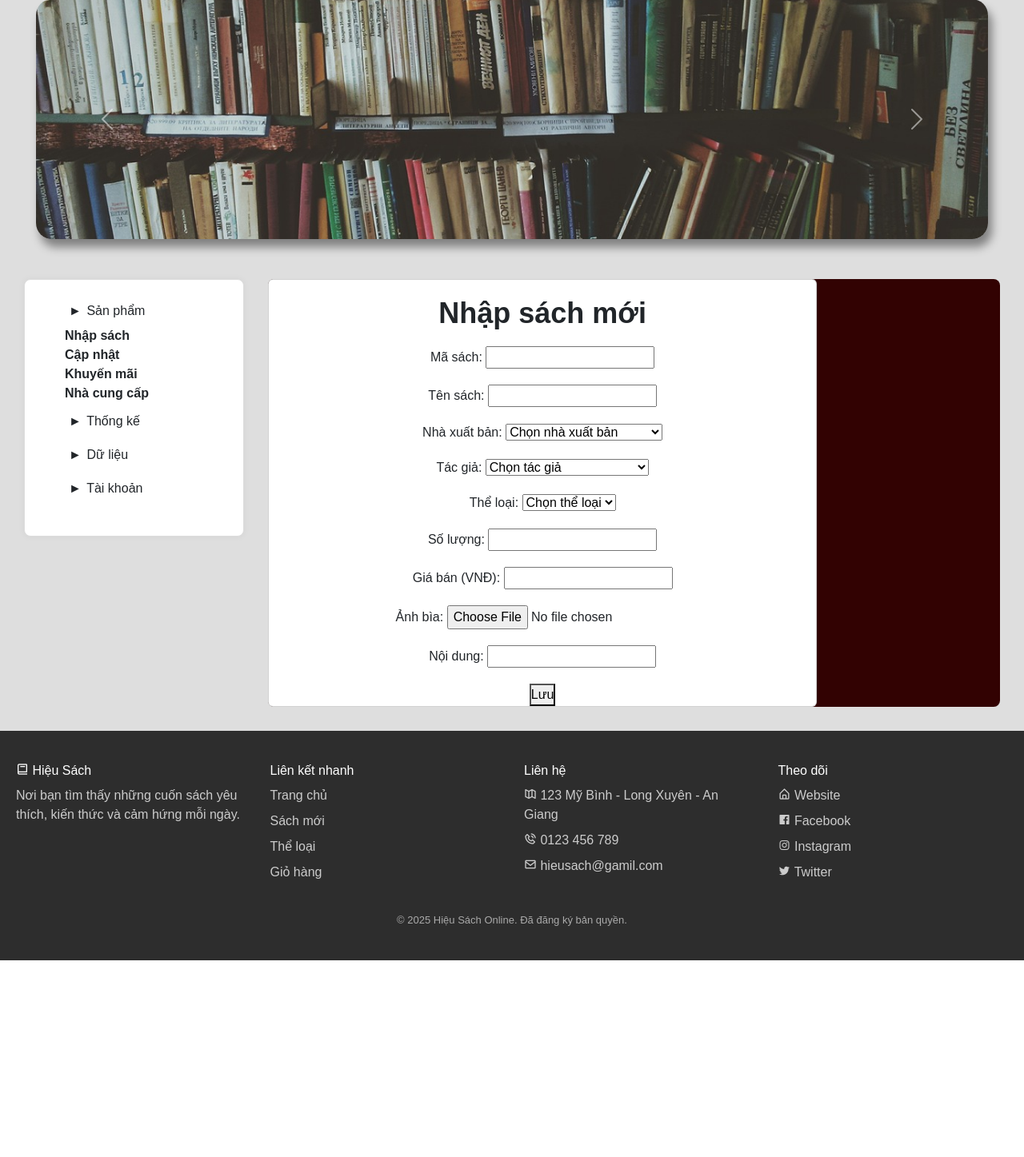
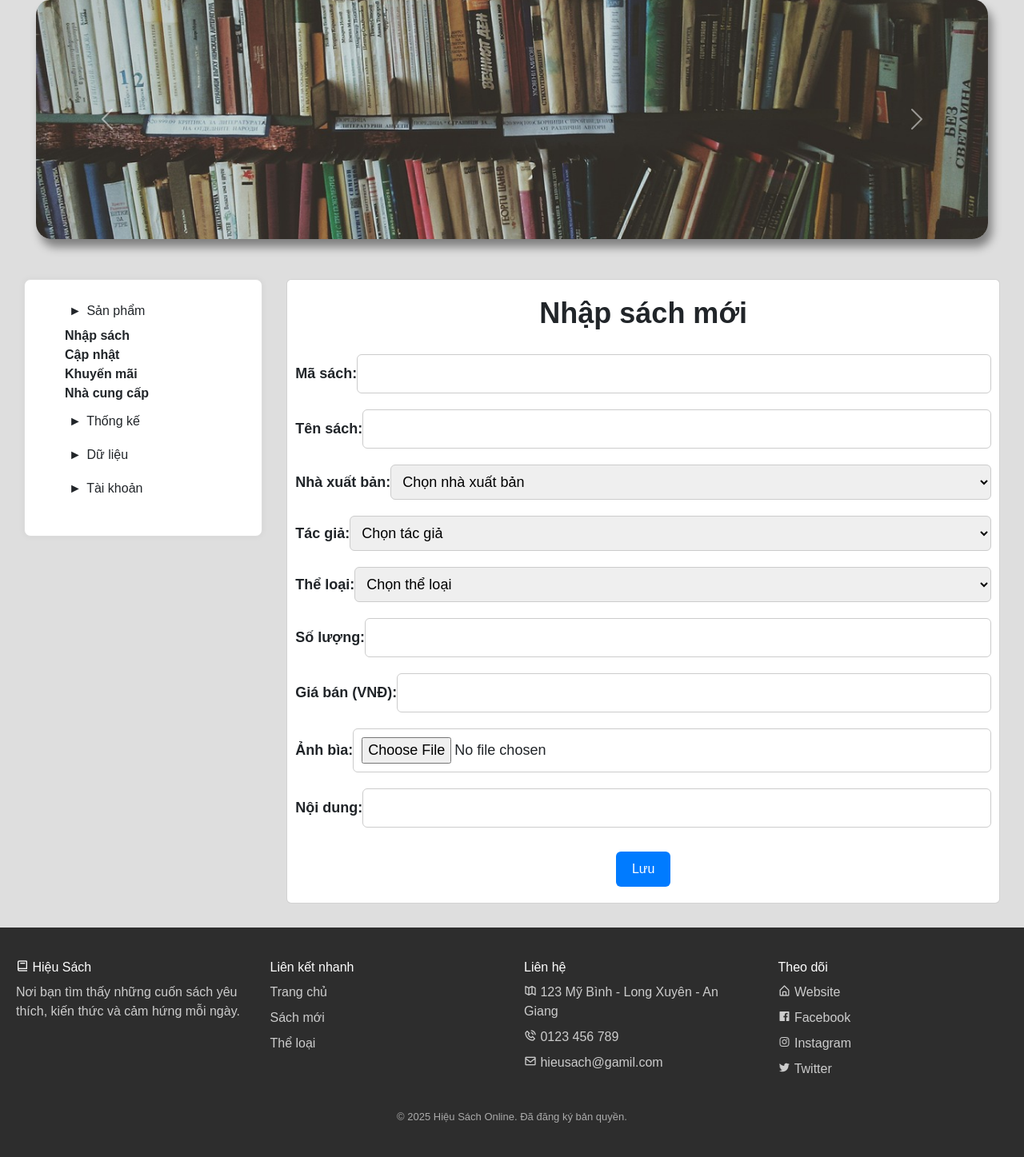
Before and after one commit to nguyenhoangthi2k4/BookStoreManagerment, a PHP site: page / in a window 1280 px wide. Shown: the part 101-1548 px from the top of the page at 80% size. Before the commit the page ends 1302 px from the top, so only its background shows below. Run offline with PHP 8.4, Linux system fonts and the light colour scheme; a user stored in the database is signed in; data comes from the database, SQL or seed files in the repository; some web fonts are replaced.

Commit message:
xong giao dien admin

```diff
--- a/admin/add_book.php
+++ b/admin/add_book.php
@@ -73,7 +73,9 @@
                 <label>Nội dung:
                     <input type="text" name="noidung" required>
                 </label>
-                <button type="submit">Lưu</button>
+                <div class="btn-container">
+                    <button type="submit">Lưu</button>
+                </div>
             </form>
         </div>
     </div>
--- a/admin/backup.php
+++ b/admin/backup.php
@@ -4,8 +4,10 @@
         <h2>Sao lưu dữ liệu</h2>
         <p>Nhấn nút bên dưới để tạo bản sao lưu toàn bộ dữ liệu sách, đơn hàng, người dùng.</p>
         <form class="form-grid" action="admin/process_backup.php" method="post" enctype="multipart/form-data">
-            <button type="submit">Tiến hành sao lưu</button>
-			<div id="result"></div>
+            <div class="btn-container">
+                    <button type="submit">Tiến hành sao lưu</button>
+					<div id="result"></div>
+                </div>
         </form>
 
 		<script>
--- a/admin/restore.php
+++ b/admin/restore.php
@@ -7,8 +7,11 @@
             <lable>Chọn file sao lưu:
                 <input type="file" name="backup_file" accept=".sql" required>
             </lable>
-            <button type="submit">Tiến hành phục hồi</button>
+            <div class="btn-container">
+                <button type="submit">Phục hồi</button>
             <div id="result"></div>
+            </div>
+
         </form>
 
         <script>
--- a/admin/update_book.php
+++ b/admin/update_book.php
@@ -21,7 +21,9 @@
                 <label>Giá gốc:
                     <input type="text" id="giagoc" name="giagoc" required>
                 </label>
-                <button type="submit">Cập nhật</button>
+                <div class="btn-container">
+                    <button type="submit">Cập nhật</button>
+                </div>
             </form>
             <script>
                 function getGiaGoc() {
--- a/page/checkout.php
+++ b/page/checkout.php
@@ -5,6 +5,7 @@
 
     // Kiểm tra giỏ hàng
     if (!isset($_SESSION['products']) || count($_SESSION['products']) == 0) {
+        echo "Giỏ hàng trống!";
         header("Location: ../index.php?status=empty");
         exit;
     }
--- a/page/footer.php
+++ b/page/footer.php
@@ -12,7 +12,6 @@
       <a href="index.php">Trang chủ</a>
       <a href="#">Sách mới</a>
       <a href="#">Thể loại</a>
-      <a href="#">Giỏ hàng</a>
     </div>
 
     <!-- Cột 3 -->
--- a/page/main_manager.php
+++ b/page/main_manager.php
@@ -47,7 +47,7 @@
                     <div class="collapse" id="account-collapse">
                         <ul class="btn-toggle-nav list-unstyled">
                             <li><a href="#" class="link-dark rounded">Thông tin tài khoản </a></li>
-                            <li><a href="index.php?do=logout" class="link-dark rounded">Thoát tài khoản</a></li>
+                            <li><a href="main/logout.php" class="link-dark rounded">Thoát tài khoản</a></li>
                         </ul>
                     </div>
                 </li>
--- a/page/main_user.php
+++ b/page/main_user.php
@@ -138,8 +138,8 @@
             ?>
         </div>
 
-        <div class="right">
-            <h3>🛒 Giỏ hàng</h3>
+        <div class="right" >
+            <h3 id="cart">🛒 Giỏ hàng</h3>
             <ul>
                 <?php
                     $total = 0;
@@ -155,7 +155,7 @@
             <hr />
             <strong>Tổng cũ: <?= number_format($total, 0, ',', '.') ?>đ</strong>
             <br /><br />
-            <form action="page/checkout.php" method="post">
+            <form action="page/checkout.php" method="post" name ="checkout">
                 <button type="submit" class="checkout">Thanh toán</button>
             </form>
         </div>
--- a/style/mainstyle.css
+++ b/style/mainstyle.css
@@ -263,9 +263,8 @@
 }
 
 .manager-layout .center {
-  flex: 0 0 75%;
+  flex: 1 1 75%;
   width: 100%;
-  background-color: #320202;
   border-radius: 8px;
 }
 
@@ -366,9 +365,8 @@
   border-radius: 6px;
 }
 
-/* admin - book */
+/* admin*/
 .admin-book {
-  display: flex;
   gap: 20px;
   width: 100%;
   height: auto;
@@ -382,14 +380,49 @@
   margin: 20px;
 }
 
-.add-book form{
+.admin-book form label {
+  font-size: 18px;
+  font-weight: bold;
+  padding: 10px;
   display: flex;
-  flex-direction: column;
-  gap: 20px;
-  width: 100%;
-  justify-content: center;
+  justify-content: space-between;
   align-items: center;
 }
+
+.admin-book form input, select {
+  flex: 1 1 70%;
+  padding: 10px;
+  border-radius: 6px;
+  border: 1px solid #ccc;
+}
+
+.admin-book form .btn-container {
+  display: flex;
+  justify-content: center;
+  margin: 20px;
+}
+
+.admin-book form .btn-container button {
+  padding: 10px 20px;
+  background-color: #007bff;
+  color: white;
+  border: none;
+  border-radius: 6px;
+  cursor: pointer;
+}
+
+.add-book form{
+  width: 100%;
+}
+
+
+
+
+
+
+
+
+
 /*==============history===============*/
 .transaction-history {
   max-width: 900px;
```
